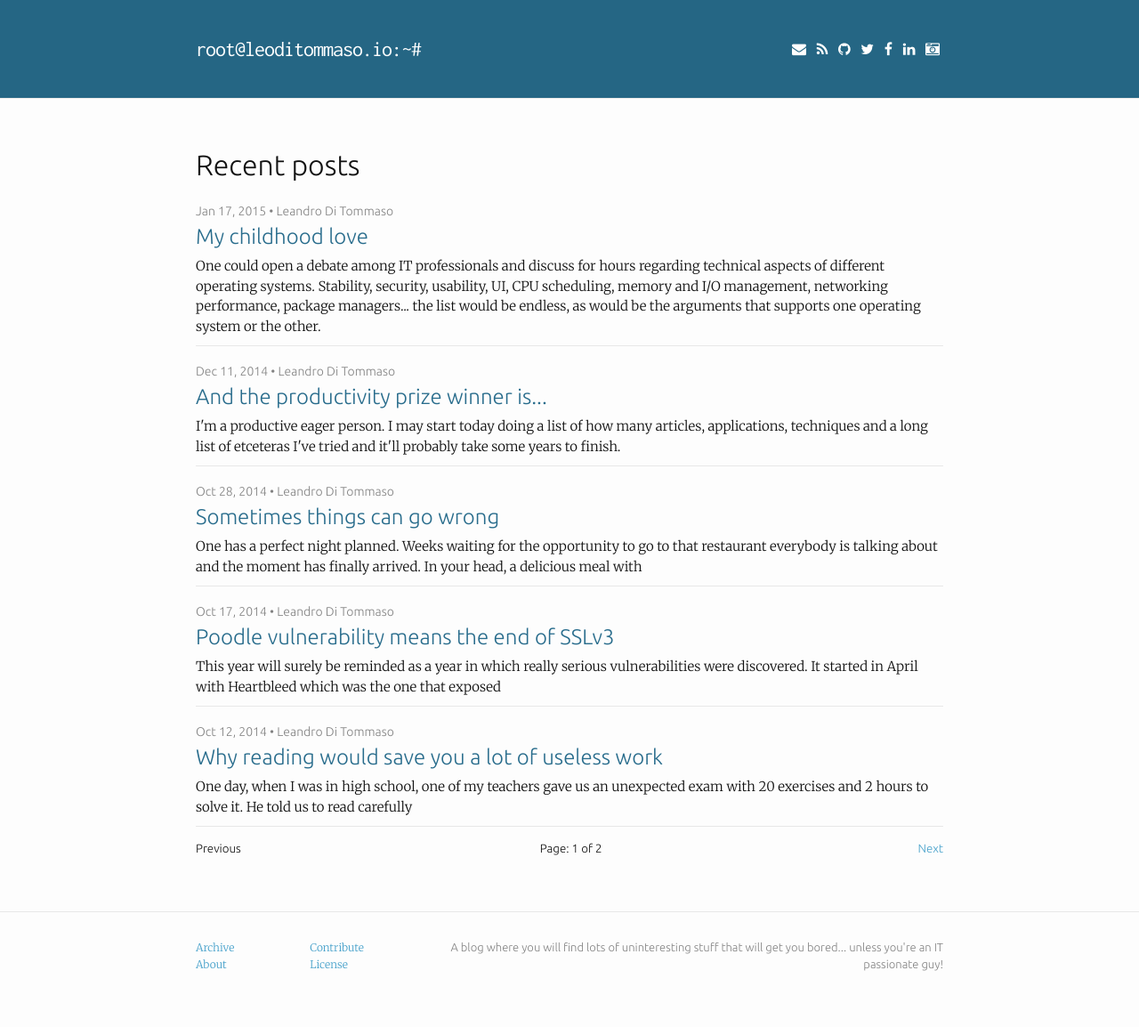
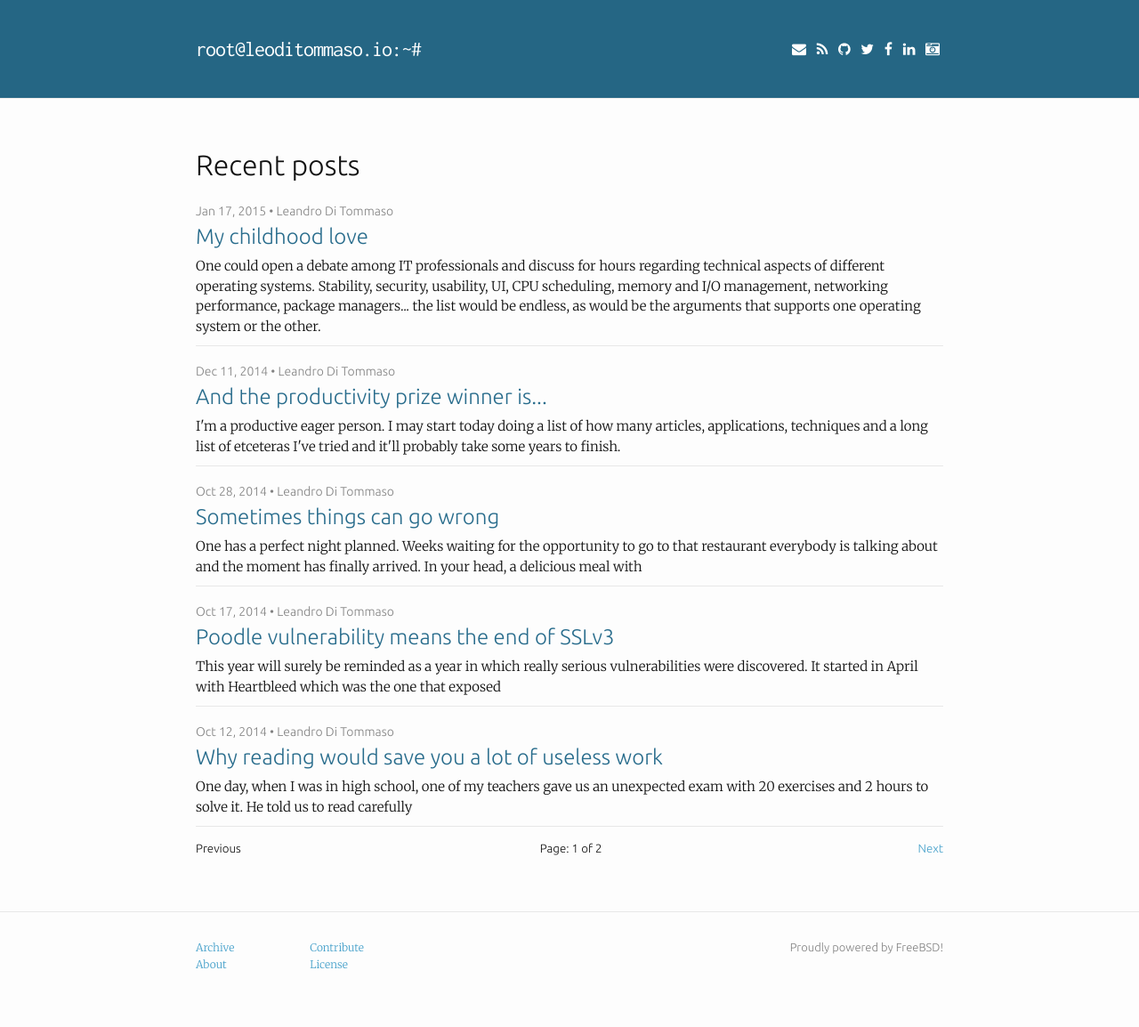
Before and after one commit to leoditommaso/leoditommaso.io, a Jekyll site: the page built from index.html, in a window 1280 px wide. Shown: the whole page at 89% size. Built offline with Jekyll 4.4.1, drawn with Linux system fonts in a browser that asks for light colours; the list of posts is cut into pages by our own code.

Commit message:
Added "Proudly powered by FreeBSD!" legend.

```diff
--- a/_config.yml
+++ b/_config.yml
@@ -1,8 +1,7 @@
 # Site general settings
 title:              leoditommaso.io
 description:        > # this means to ignore newlines until "baseurl:"
-                    A blog where you will find lots of uninteresting stuff that
-                    will get you bored... unless you're an IT passionate guy!
+                    Proudly powered by FreeBSD!
 baseurl:            "" # the subpath of your site, e.g. /blog/
 url:                "http://leoditommaso.io/" # the base hostname & protocol for your site
 paginate:           5
```
